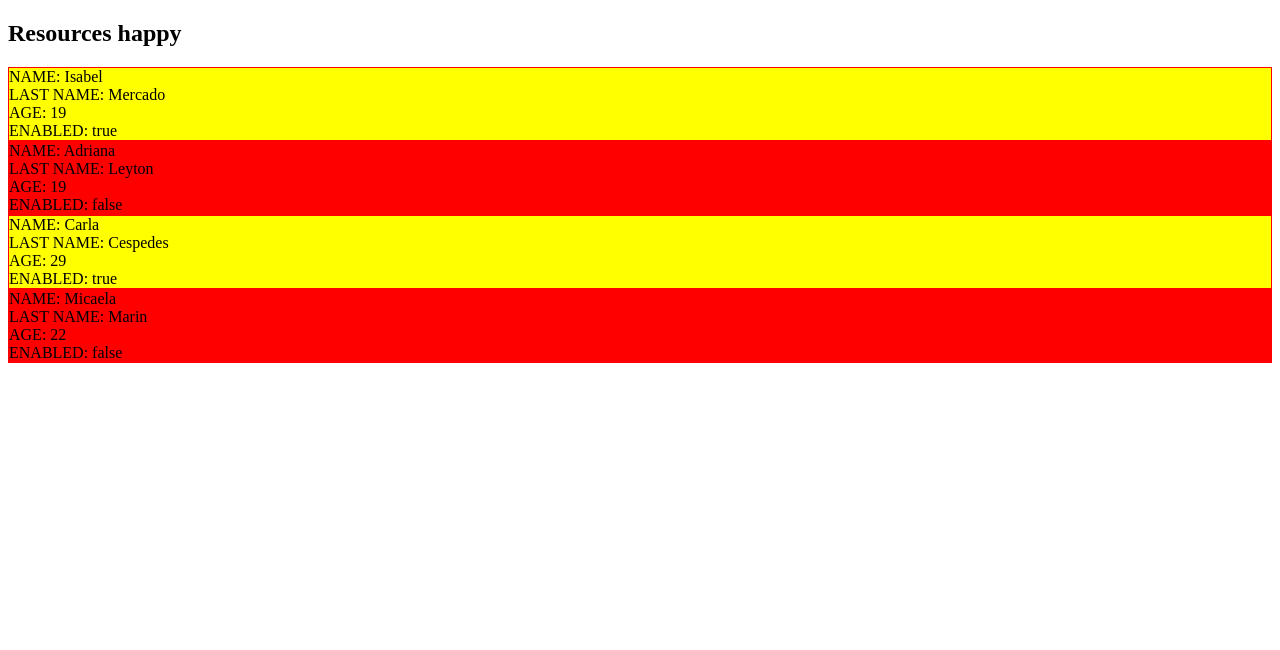
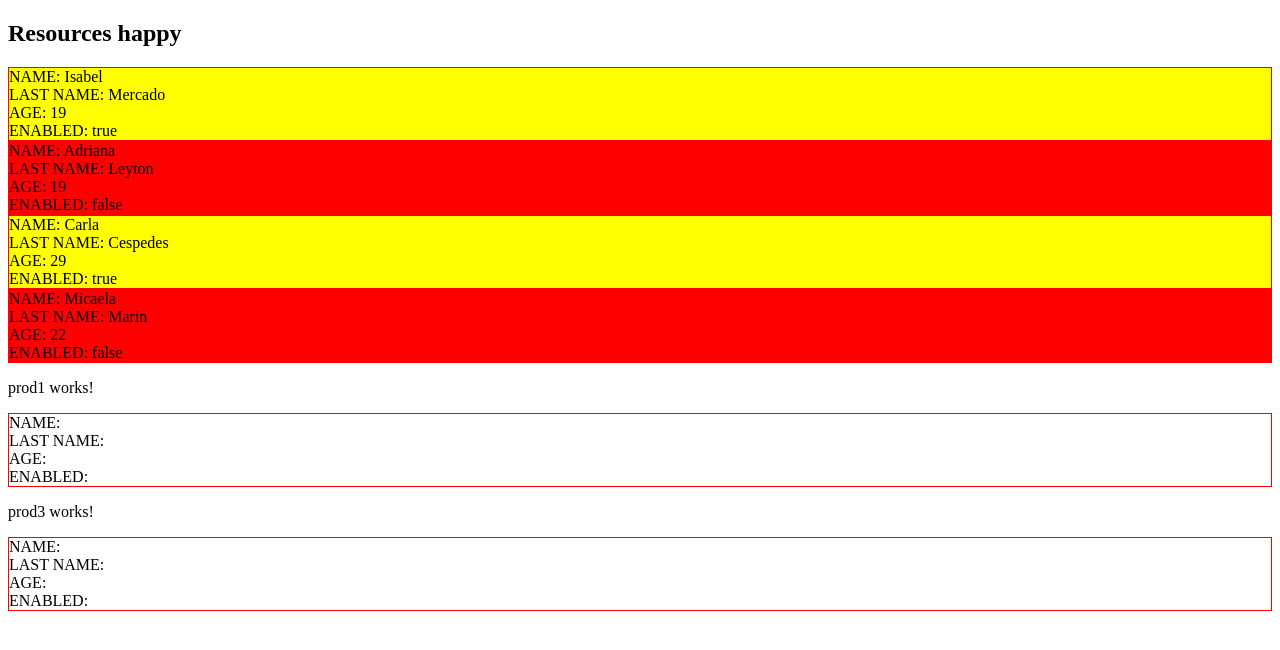
Before and after one commit to camiloayza23/upb-angular, an Angular app: page / in a window 1280 px wide. Shown: the top 650 px of the page. Built offline with nearby package versions, Linux system fonts and the light colour scheme.

Commit message:
New module Producto implemented

```diff
--- a/src/app/app.component.html
+++ b/src/app/app.component.html
@@ -16,3 +16,6 @@
     </persona>
   </div>
 </div>
+
+<app-prod1> </app-prod1>
+<app-prod3> </app-prod3>
--- a/src/app/app.module.ts
+++ b/src/app/app.module.ts
@@ -6,6 +6,7 @@ import { TestComponent } from './components/test/test.component';
 import { T0807Component } from './components/t0807/t0807.component';
 import { FormsModule } from '@angular/forms';
 import { PersonaModule } from './modules/persona/persona.module';
+import { ProductoModule } from './modules/producto/producto.module';
 
 
 
@@ -15,13 +16,13 @@ import { PersonaModule } from './modules/persona/persona.module';
     AppComponent,
     TestComponent,
     T0807Component,
-
   ],
   imports: [
     //Modulos dentro de este modulo
     BrowserModule,
     FormsModule,
-    PersonaModule
+    PersonaModule,
+    ProductoModule
   ],
   providers: [
     //Servicios
--- a/src/app/modules/producto/components/prod1/prod1.component.html
+++ b/src/app/modules/producto/components/prod1/prod1.component.html
@@ -1,3 +1,5 @@
 <p>
 prod1 works!
 </p>
+
+<persona> </persona>
--- a/src/app/modules/producto/components/prod3/prod3.component.html
+++ b/src/app/modules/producto/components/prod3/prod3.component.html
@@ -1,3 +1,5 @@
 <p>
 prod3 works!
 </p>
+
+<persona> </persona>
```
Also changed, not shown: src/app/modules/producto/producto.module.ts (+16 -2 lines).
